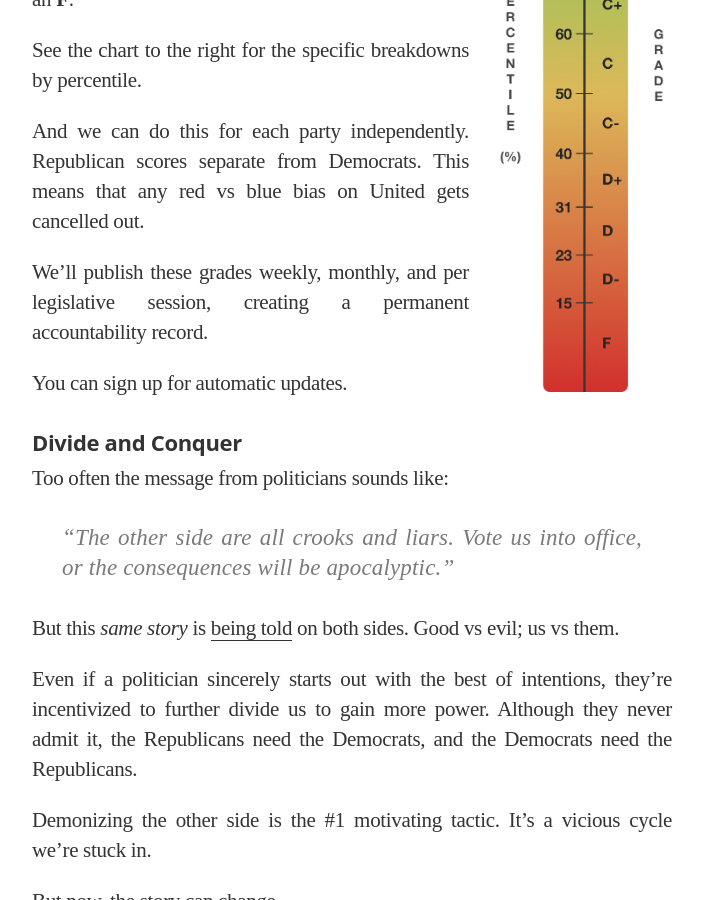
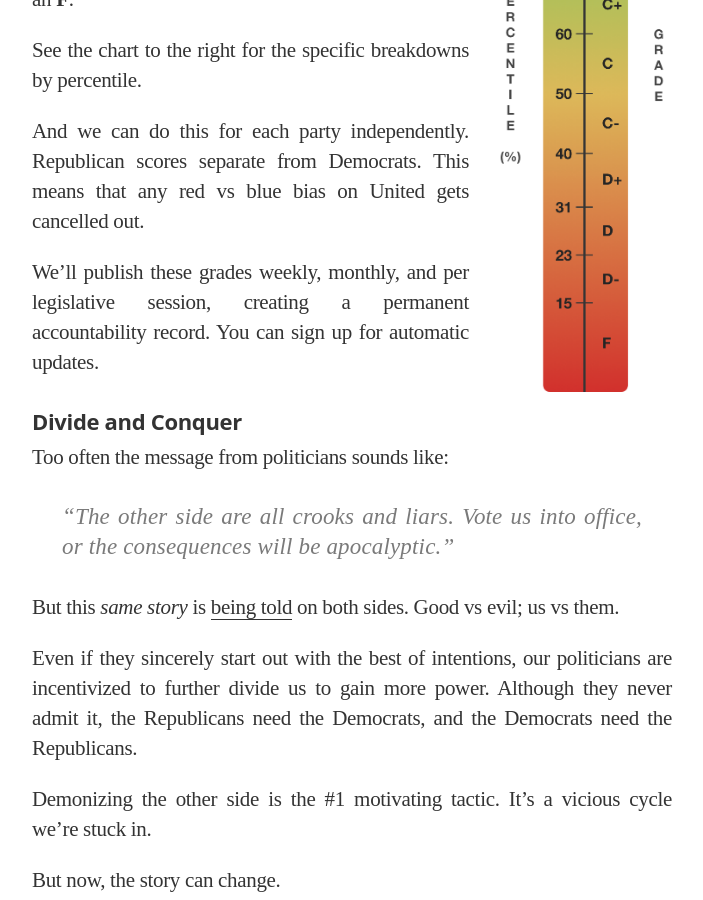
Before and after one commit to voteliquid/blog, a Jekyll site: the page built from _posts/2017-12-08-give-your-rep-an-f-introducing-united-legislator-grades.md, in a window 1280 px wide and 900 px high, scrolled down 3009 px. Shown: the whole window, without its empty margins (288-991 px from the left). Built offline with Jekyll 4.4.1, drawn with Linux system fonts in a browser that asks for light colours; nearby versions of some CDN libraries; some web fonts are replaced.

Commit message:
Keep tweaking

```diff
--- a/_posts/2017-12-08-give-your-rep-an-f-introducing-united-legislator-grades.md
+++ b/_posts/2017-12-08-give-your-rep-an-f-introducing-united-legislator-grades.md
@@ -94,9 +94,7 @@ See the chart to the right for the specific breakdowns by percentile.
 
 And we can do this for each party independently. Republican scores separate from Democrats. This means that any red vs blue bias on United gets cancelled out.
 
-We'll publish these grades weekly, monthly, and per legislative session, creating a permanent accountability record.
-
-You can sign up for automatic updates.
+We'll publish these grades weekly, monthly, and per legislative session, creating a permanent accountability record. You can sign up for automatic updates.
 
 #### Divide and Conquer
 
@@ -106,7 +104,7 @@ Too often the message from politicians sounds like:
 
 But this *same story* is [being told](https://www.quora.com/What-is-the-difference-between-a-liberal-and-a-conservative/answer/Samantha-Bean-7?srid=tOBx) on both sides. Good vs evil; us vs them.
 
-Even if a politician sincerely starts out with the best of intentions, they're incentivized to further divide us to gain more power. Although they never admit it, the Republicans need the Democrats, and the Democrats need the Republicans.
+Even if they sincerely start out with the best of intentions, our politicians are incentivized to further divide us to gain more power. Although they never admit it, the Republicans need the Democrats, and the Democrats need the Republicans.
 
 Demonizing the other side is the #1 motivating tactic. It’s a vicious cycle we’re stuck in.
 
```
